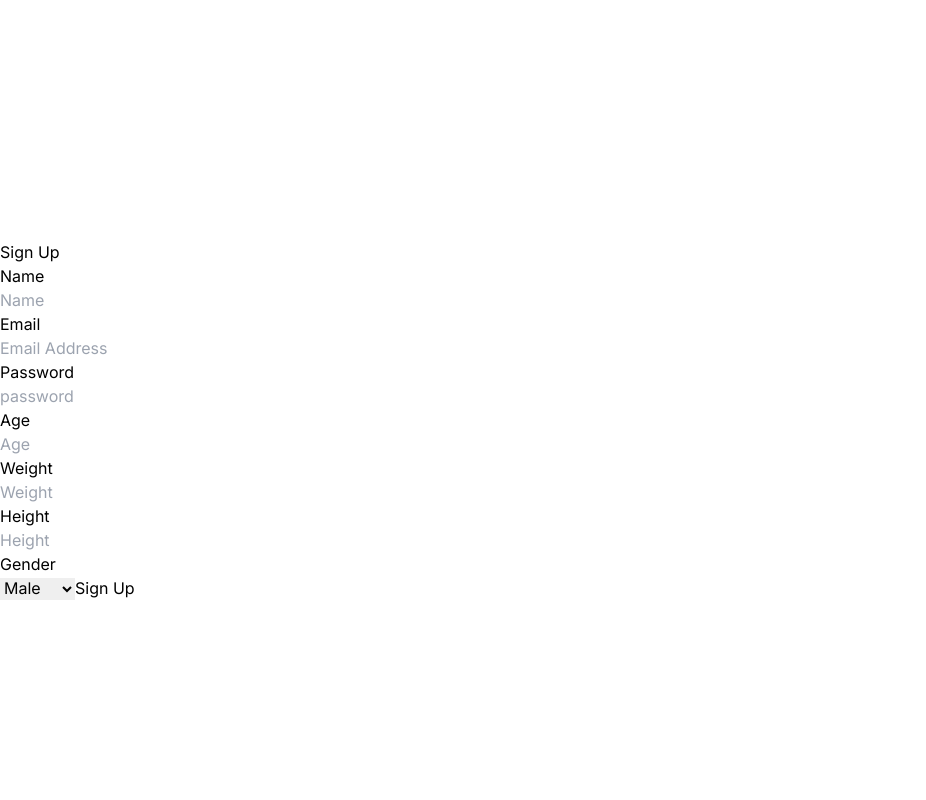
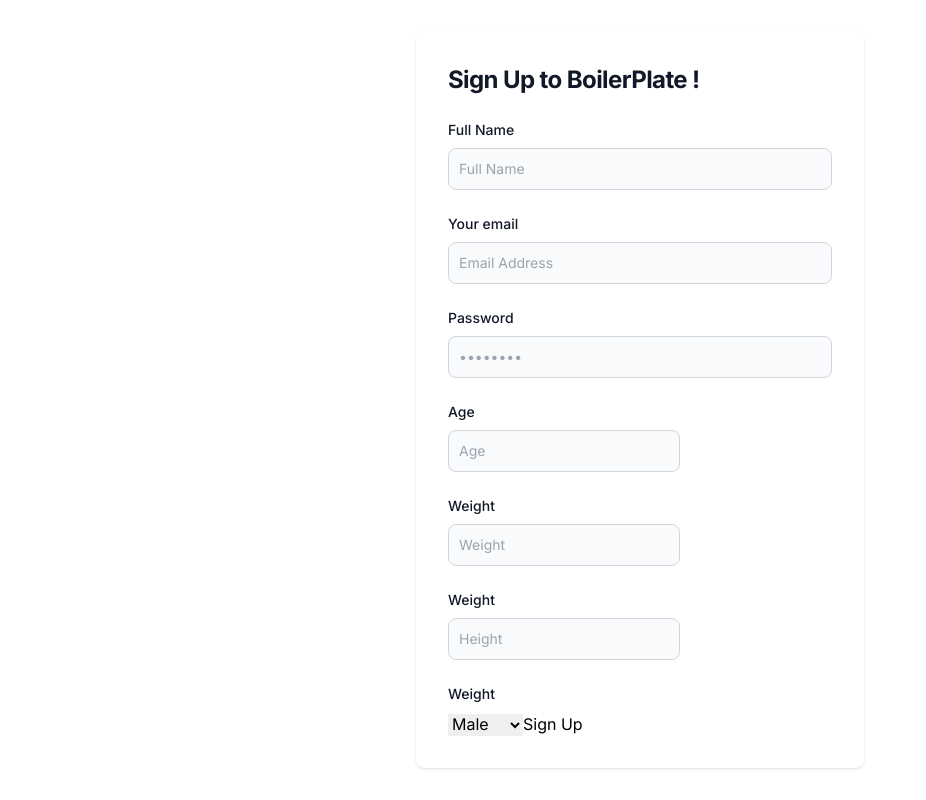
Before and after one commit to Karim-Mammadli/BoilerPlate, a Next.js app: page /signup in a window 1280 px wide. Shown: the whole page, without its empty margins (0-926 px from the left). Built offline with nearby package versions, Linux system fonts and the light colour scheme.

Commit message:
Almost done with signup

```diff
--- a/src/app/signup/page.tsx
+++ b/src/app/signup/page.tsx
@@ -1,69 +1,176 @@
-'use client'
+"use client";
 import React from "react";
 import signUp from "../../../firebase/auth/signup";
-import { useRouter } from 'next/navigation'
+import { useRouter } from "next/navigation";
 
 export default function SignUp() {
-    const [email, setEmail] = React.useState('')
-    const [password, setPassword] = React.useState('')
-    const [name, setName] = React.useState('')
-    const [weight, setWeight] = React.useState('')
-    const [height, setHeight] = React.useState('')
-    const [age, setAge] = React.useState('')
-    const [gender, setGender] = React.useState('')
+  const [email, setEmail] = React.useState("");
+  const [password, setPassword] = React.useState("");
+  const [name, setName] = React.useState("");
+  const [weight, setWeight] = React.useState("");
+  const [height, setHeight] = React.useState("");
+  const [age, setAge] = React.useState("");
+  const [gender, setGender] = React.useState("");
 
-    const router = useRouter()
+  const router = useRouter();
 
-    const handleForm = async (event: { preventDefault: () => void; }) => {
-        event.preventDefault()
+  const handleForm = async (event: { preventDefault: () => void }) => {
+    event.preventDefault();
 
     const { result, error } = await signUp(email, password);
 
     if (error) {
-            return console.log(error)
+      return console.log(error);
     }
 
     // else successful
-        console.log(result)
-        return router.push("/")
-    }
-    return (<div className="wrapper">
-        <div className="form-wrapper">
-            <h1 className="mt-60 mb-30">Sign Up</h1>
-            <form onSubmit={handleForm} className="form">
-                <label htmlFor="name">
-                    <p>Name</p>
-                    <input onChange={(e) => setName(e.target.value)} required type="name" name="name" id="name" placeholder="Name" />
+    console.log(result);
+    return router.push("/");
+  };
+  return (
+    <section className="dark:bg-gray-900">
+      <div className="flex flex-col items-center justify-center px-6 py-8 mx-auto md:h-screen lg:py-0">
+        <div className="w-full bg-white rounded-lg shadow dark:border md:mt-0 sm:max-w-md xl:p-0 dark:bg-gray-800 dark:border-gray-700">
+          <div className="p-6 space-y-4 md:space-y-6 sm:p-8">
+            <h1 className="text-xl font-bold leading-tight tracking-tight text-gray-900 md:text-2xl dark:text-white">
+              Sign Up to BoilerPlate !
+            </h1>
+
+            <form className="space-y-4 md:space-y-6" onSubmit={handleForm}>
+              <div>
+                <label
+                  htmlFor="email"
+                  className="block mb-2 text-sm font-medium text-gray-900 dark:text-white"
+                >
+                  Full Name
                 </label>
-                <label htmlFor="email">
-                    <p>Email</p>
-                    <input onChange={(e) => setEmail(e.target.value)} required type="email" name="email" id="email" placeholder="Email Address" />
+                <input
+                  onChange={(e) => setName(e.target.value)}
+                  required
+                  type="name"
+                  name="name"
+                  id="name"
+                  placeholder="Full Name"
+                  className="bg-gray-50 border border-gray-300 text-gray-900 sm:text-sm rounded-lg focus:ring-primary-600 focus:border-primary-600 block w-full p-2.5 dark:bg-gray-700 dark:border-gray-600 dark:placeholder-gray-400 dark:text-white dark:focus:ring-blue-500 dark:focus:border-blue-500"
+                ></input>
+              </div>
+
+              <div>
+                <label
+                  htmlFor="email"
+                  className="block mb-2 text-sm font-medium text-gray-900 dark:text-white"
+                >
+                  Your email
                 </label>
-                <label htmlFor="password">
-                    <p>Password</p>
-                    <input onChange={(e) => setPassword(e.target.value)} required type="password" name="password" id="password" placeholder="password" />
+                <input
+                  onChange={(e) => setEmail(e.target.value)}
+                  required
+                  type="email"
+                  name="email"
+                  id="email"
+                  placeholder="Email Address"
+                  className="bg-gray-50 border border-gray-300 text-gray-900 sm:text-sm rounded-lg focus:ring-primary-600 focus:border-primary-600 block w-full p-2.5 dark:bg-gray-700 dark:border-gray-600 dark:placeholder-gray-400 dark:text-white dark:focus:ring-blue-500 dark:focus:border-blue-500"
+                />
+              </div>
+
+              <div>
+                <label
+                  htmlFor="password"
+                  className="block mb-2 text-sm font-medium text-gray-900 dark:text-white"
+                >
+                  Password
                 </label>
-                <label htmlFor="age">
-                    <p>Age</p>
-                    <input onChange={(e) => setAge(e.target.value)} required type="age" name="age" id="age" placeholder="Age" />
+                <input
+                  onChange={(e) => setPassword(e.target.value)}
+                  required
+                  type="password"
+                  name="password"
+                  id="password"
+                  placeholder="••••••••"
+                  className="bg-gray-50 border border-gray-300 text-gray-900 sm:text-sm rounded-lg focus:ring-primary-600 focus:border-primary-600 block w-full p-2.5 dark:bg-gray-700 dark:border-gray-600 dark:placeholder-gray-400 dark:text-white dark:focus:ring-blue-500 dark:focus:border-blue-500"
+                />
+              </div>
+
+
+              <div>
+                <label
+                  htmlFor="age"
+                  className="block mb-2 text-sm font-medium text-gray-900 dark:text-white"
+                >
+                  Age
                 </label>
-                <label htmlFor="weight">
-                    <p>Weight</p>
-                    <input onChange={(e) => setWeight(e.target.value)} required type="weight" name="weight" id="weight" placeholder="Weight" />
+                <input
+                  onChange={(e) => setAge(e.target.value)}
+                  required
+                  type="age"
+                  name="age"
+                  id="age"
+                  placeholder="Age"
+                  className="bg-gray-50 border border-gray-300 text-gray-900 sm:text-sm rounded-lg focus:ring-primary-600 focus:border-primary-600 block w-auto p-2.5 dark:bg-gray-700 dark:border-gray-600 dark:placeholder-gray-400 dark:text-white dark:focus:ring-blue-500 dark:focus:border-blue-500"
+                />
+              </div>
+
+
+              <div>
+                <label
+                  htmlFor="weight"
+                  className="block mb-2 text-sm font-medium text-gray-900 dark:text-white"
+                >
+                  Weight
                 </label>
-                <label htmlFor="height">
-                    <p>Height</p>
-                    <input onChange={(e) => setHeight(e.target.value)} required type="height" name="height" id="height" placeholder="Height" />
+                <input
+                  onChange={(e) => setWeight(e.target.value)}
+                  required
+                  type="weight"
+                  name="weight"
+                  id="weight"
+                  placeholder="Weight"
+                  className="bg-gray-50 border border-gray-300 text-gray-900 sm:text-sm rounded-lg focus:ring-primary-600 focus:border-primary-600 block w-auto p-2.5 dark:bg-gray-700 dark:border-gray-600 dark:placeholder-gray-400 dark:text-white dark:focus:ring-blue-500 dark:focus:border-blue-500"
+
+                />
+            </div>
+
+
+              <div>
+                <label
+                  htmlFor="weight"
+                  className="block mb-2 text-sm font-medium text-gray-900 dark:text-white"
+                >
+                  Weight
                 </label>
-                <label htmlFor="gender">
-                    <p>Gender</p>
-                    <select value={gender} onChange={(e) => setGender(e.target.value)}>
+                <input
+                  onChange={(e) => setHeight(e.target.value)}
+                  required
+                  type="height"
+                  name="height"
+                  id="height"
+                  placeholder="Height"
+                  className="bg-gray-50 border border-gray-300 text-gray-900 sm:text-sm rounded-lg focus:ring-primary-600 focus:border-primary-600 block w-auto p-2.5 dark:bg-gray-700 dark:border-gray-600 dark:placeholder-gray-400 dark:text-white dark:focus:ring-blue-500 dark:focus:border-blue-500"
+                />
+            </div>
+
+              <div>
+                <label
+                  htmlFor="weight"
+                  className="block mb-2 text-sm font-medium text-gray-900 dark:text-white"
+                >
+                  Weight
+                </label>
+                <select
+                  value={gender}
+                  onChange={(e) => setGender(e.target.value)}
+                >
                   <option value="male">Male</option>
                   <option value="female">Female</option>
                 </select>
-                </label>
               <button type="submit">Sign Up</button>
+            </div>
+
             </form>
+
           </div>
-    </div>);
+        </div>
+      </div>
+    </section>
+  );
 }
```
Lines whose indentation alone changed are shown as unchanged.
